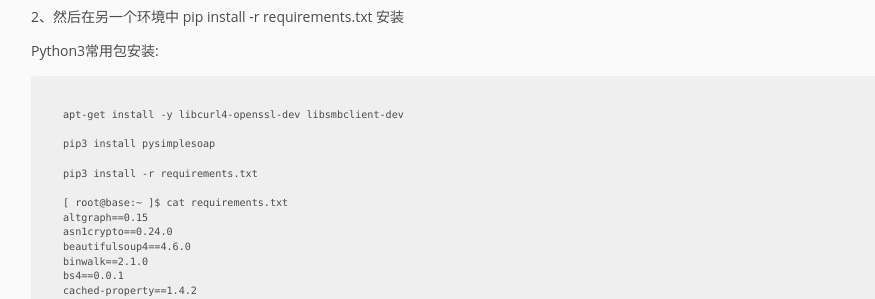
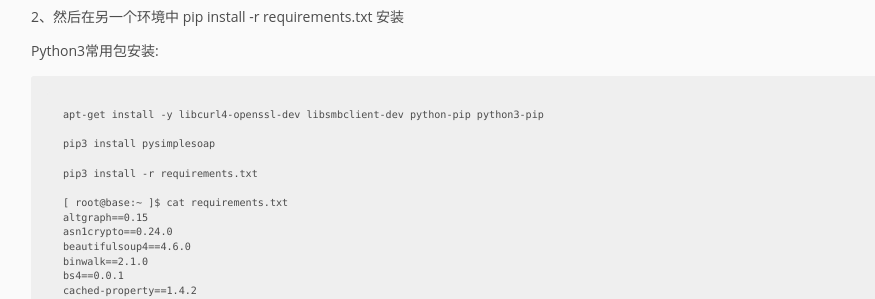
Before and after one commit to pingmalu/pingmalu.github.io, a Jekyll site: the page built from _posts/2016-05-25-Python日常笔记.md, in a window 1280 px wide and 1400 px high, scrolled down 5714 px. Shown: the part 151-450 px from the top of the window, without its empty margins (169-1044 px from the left). Built offline with Jekyll 4.4.1, drawn with Linux system fonts in a browser that asks for light colours; some of the changed text lies outside the part shown.

Commit message:
'update'

```diff
--- a/_posts/2016-05-25-Python日常笔记.md
+++ b/_posts/2016-05-25-Python日常笔记.md
@@ -267,7 +267,7 @@ Done!
 
 Python3常用包安装:
 
-	apt-get install -y libcurl4-openssl-dev libsmbclient-dev
+	apt-get install -y libcurl4-openssl-dev libsmbclient-dev python-pip python3-pip
 
 	pip3 install pysimplesoap
 
```
